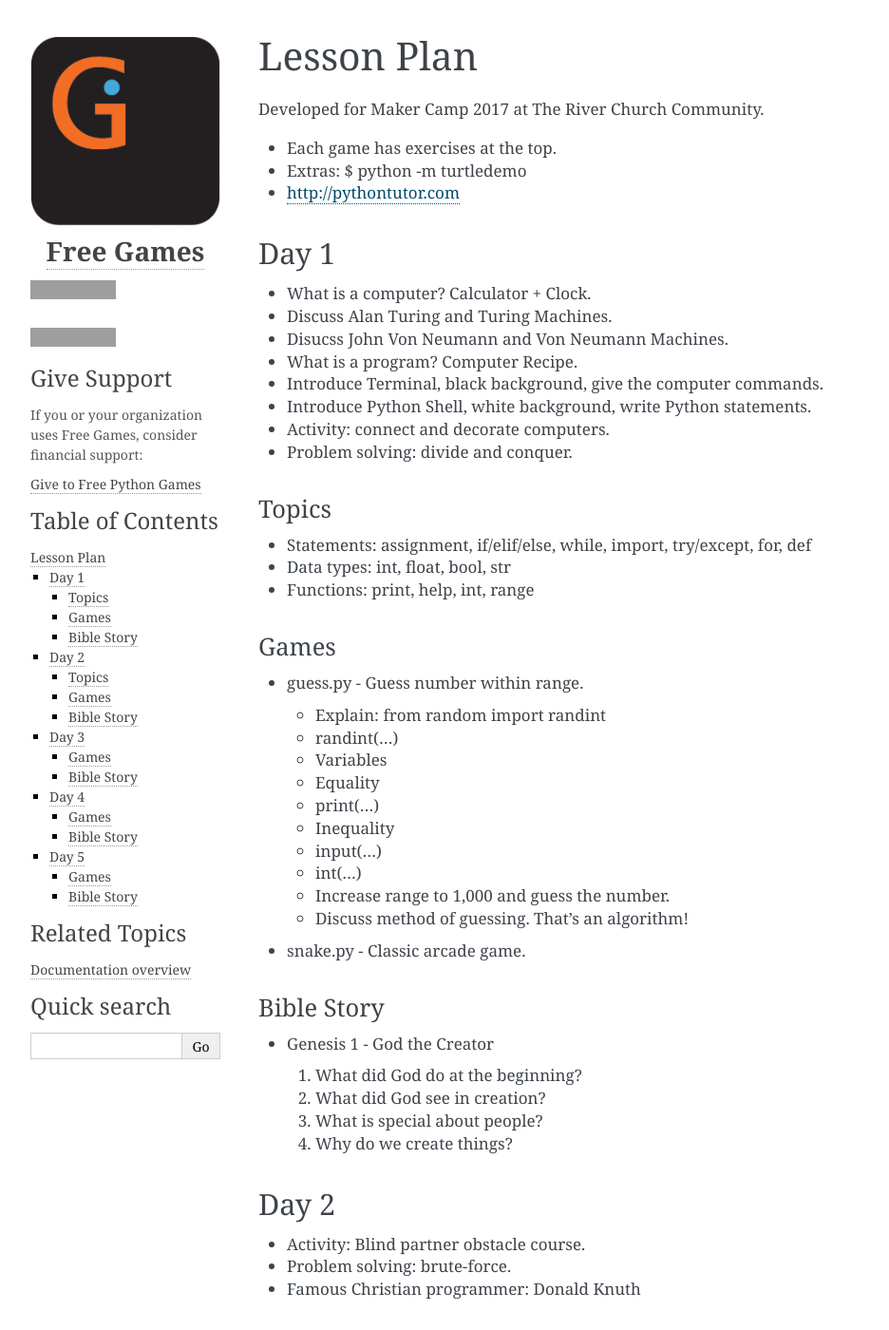
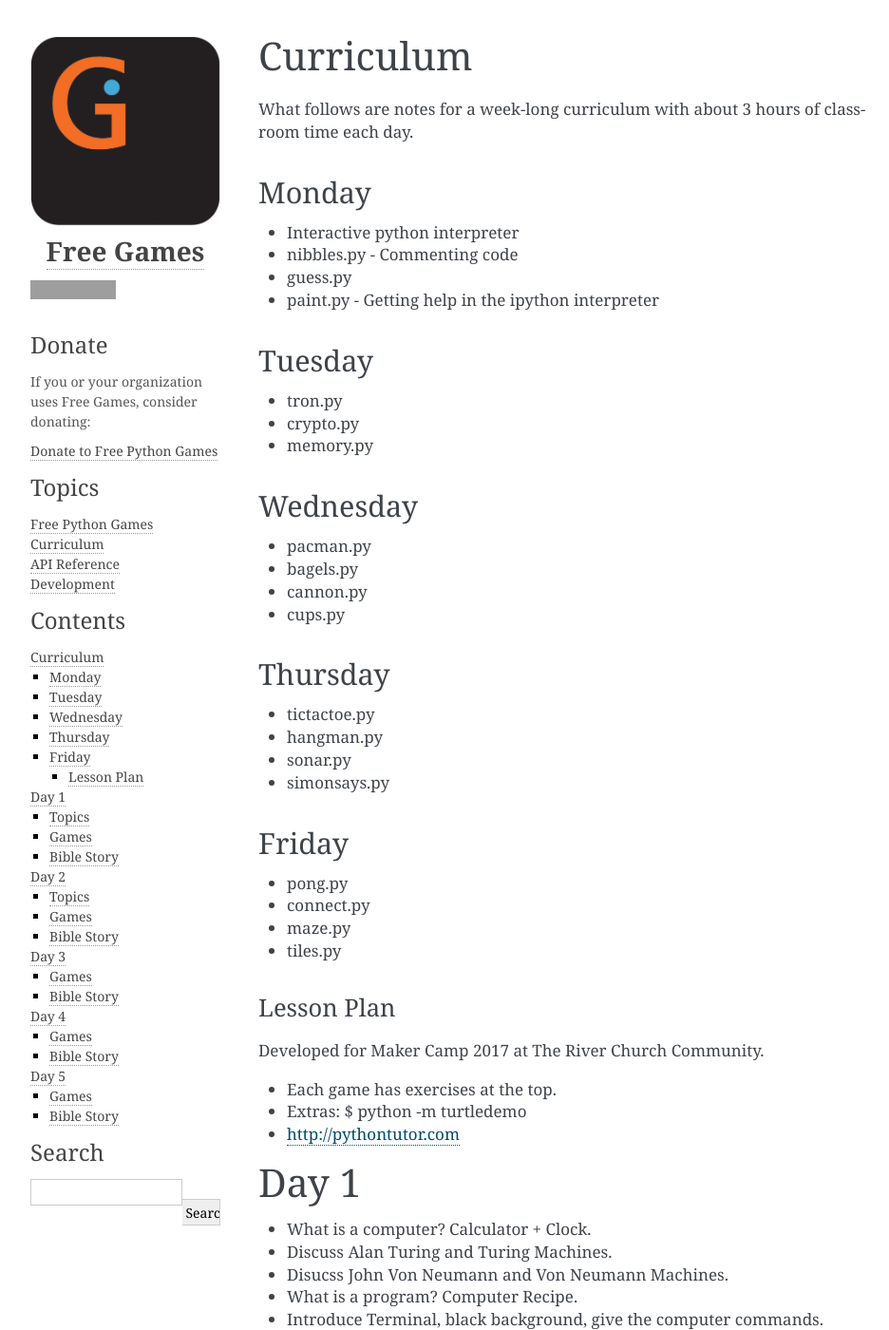
Before and after one commit to jasonlau971114/free-python-games, a Sphinx documentation site: the page built from docs/curriculum.rst, in a window 1280 px wide and 1400 px high. Shown: the whole window at 95% size, without its empty margins (148-1084 px from the left). Built offline with Sphinx 7.4.7, drawn with Linux system fonts in a browser that asks for light colours; grey boxes are pictures that could not be loaded.

Commit message:
Overhaul docs

```diff
--- a/docs/_templates/gumroad.html
+++ b/docs/_templates/gumroad.html
@@ -1,5 +1,5 @@
-<h3>Give Support</h3>
-<p>If you or your organization uses Free Games, consider financial support:</p>
+<h3>Donate</h3>
+<p>If you or your organization uses Free Games, consider donating:</p>
 <p>
-  <a href="http://gum.co/freegames" target="_blank">Give to Free Python Games</a>
+  <a href="http://gum.co/freegames" target="_blank">Donate to Free Python Games</a>
 </p>
--- /dev/null
+++ b/docs/_templates/pagetoc.html
@@ -0,0 +1,13 @@
+{#
+    basic/localtoc.html
+    ~~~~~~~~~~~~~~~~~~~
+
+    Sphinx sidebar template: local table of contents.
+
+    :copyright: Copyright 2007-2017 by the Sphinx team, see AUTHORS.
+    :license: BSD, see LICENSE for details.
+#}
+{%- if display_toc %}
+  <h3><a href="{{ pathto(master_doc) }}">{{ _('Contents') }}</a></h3>
+  {{ toc }}
+{%- endif %}
--- /dev/null
+++ b/docs/_templates/search.html
@@ -0,0 +1,23 @@
+{#
+    Modified by Grant Jenks, 2017.
+
+    basic/searchbox.html
+    ~~~~~~~~~~~~~~~~~~~~
+
+    Sphinx sidebar template: quick search box.
+
+    :copyright: Copyright 2007-2017 by the Sphinx team, see AUTHORS.
+    :license: BSD, see LICENSE for details.
+#}
+{%- if pagename != "search" and builder != "singlehtml" %}
+<div id="searchbox" style="display: none" role="search">
+  <h3>{{ _('Search') }}</h3>
+    <form class="search" action="{{ pathto('search') }}" method="get">
+      <div><input type="text" name="q" /></div><br>
+      <div><input type="submit" value="{{ _('Search') }}" /></div>
+      <input type="hidden" name="check_keywords" value="yes" />
+      <input type="hidden" name="area" value="default" />
+    </form>
+</div>
+<script type="text/javascript">$('#searchbox').show(0);</script>
+{%- endif %}
--- /dev/null
+++ b/docs/_templates/topics.html
@@ -0,0 +1,9 @@
+<h3>Topics</h3>
+{{ toctree(includehidden=theme_sidebar_includehidden, collapse=theme_sidebar_collapse) }}
+{% if theme_extra_nav_links %}
+<ul>
+    {% for text, uri in theme_extra_nav_links.items() %}
+    <li><a href="{{ uri }}">{{ text }}</a></li>
+    {% endfor %}
+</ul>
+{% endif %}
--- a/docs/conf.py
+++ b/docs/conf.py
@@ -93,6 +93,8 @@ todo_include_todos = True
 #
 html_theme = 'alabaster'
 
+from collections import OrderedDict
+
 # Theme options are theme-specific and customize the look and feel of a theme
 # further.  For a list of options available for each theme, see the
 # documentation.
@@ -100,13 +102,18 @@ html_theme_options = {
     'logo': 'gj-logo.png',
     'logo_name': True,
     'logo_text_align': 'center',
-    'travis_button': True,
     'analytics_id': 'UA-19364636-2',
     'show_powered_by': False,
     'show_related': True,
     'github_user': 'grantjenks',
     'github_repo': 'free-python-games',
     'github_type': 'star',
+    'extra_nav_links': OrderedDict([
+        ('Free Python Games', 'http://www.grantjenks.com/docs/freegames/'),
+        ('Curriculum', 'http://www.grantjenks.com/docs/freegames/curriculum.html'),
+        ('API Reference', 'http://www.grantjenks.com/docs/freegames/api.html'),
+        ('Development', 'http://www.grantjenks.com/docs/freegames/development.html'),
+    ]),
 }
 
 # Add any paths that contain custom static files (such as style sheets) here,
@@ -119,9 +126,9 @@ html_sidebars = {
     '**': [
         'about.html',
         'gumroad.html',
-        'localtoc.html',
-        'relations.html',
-        'searchbox.html',
+        'topics.html',
+        'pagetoc.html',
+        'search.html',
     ]
 }
 
--- a/docs/lesson-plan.rst
+++ b/docs/curriculum.rst
@@ -1,3 +1,50 @@
+Curriculum
+----------
+
+What follows are notes for a week-long curriculum with about 3 hours of classroom time each day.
+
+Monday
+......
+
+- Interactive python interpreter
+- nibbles.py
+  - Commenting code
+- guess.py
+- paint.py
+  - Getting help in the ipython interpreter
+
+Tuesday
+.......
+
+- tron.py
+- crypto.py
+- memory.py
+
+Wednesday
+.........
+
+- pacman.py
+- bagels.py
+- cannon.py
+- cups.py
+
+Thursday
+........
+
+- tictactoe.py
+- hangman.py
+- sonar.py
+- simonsays.py
+
+Friday
+......
+
+- pong.py
+- connect.py
+- maze.py
+- tiles.py
+
+
 Lesson Plan
 ===========
 
```
Also changed, not shown: README.rst (+85 -72 lines), docs/api.rst (added, +31 -0 lines), docs/development.rst (added, +74 -0 lines).
